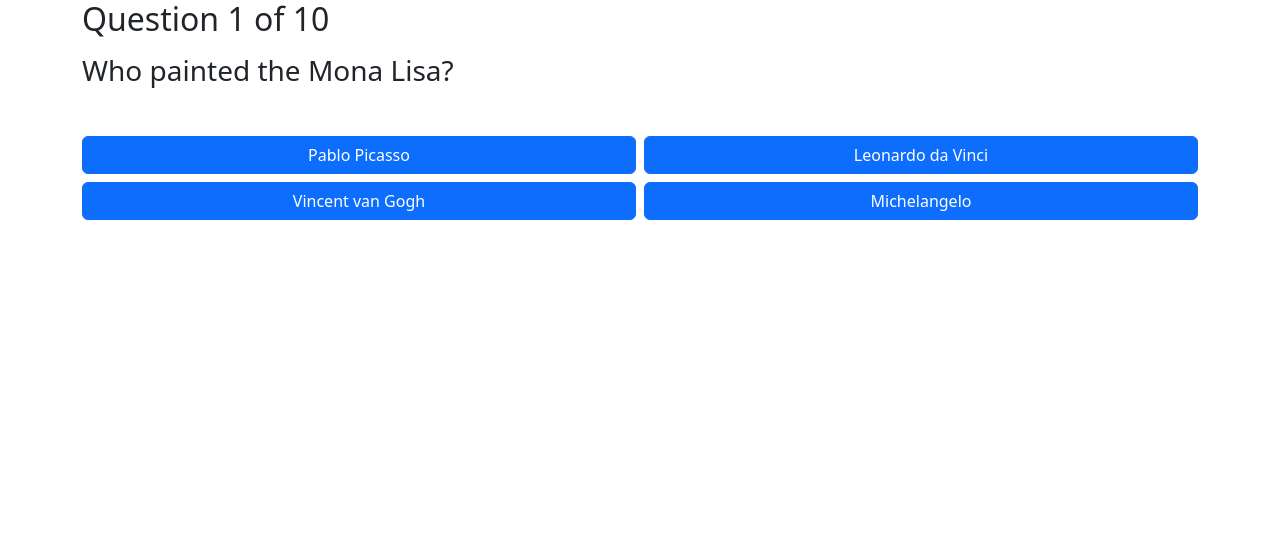
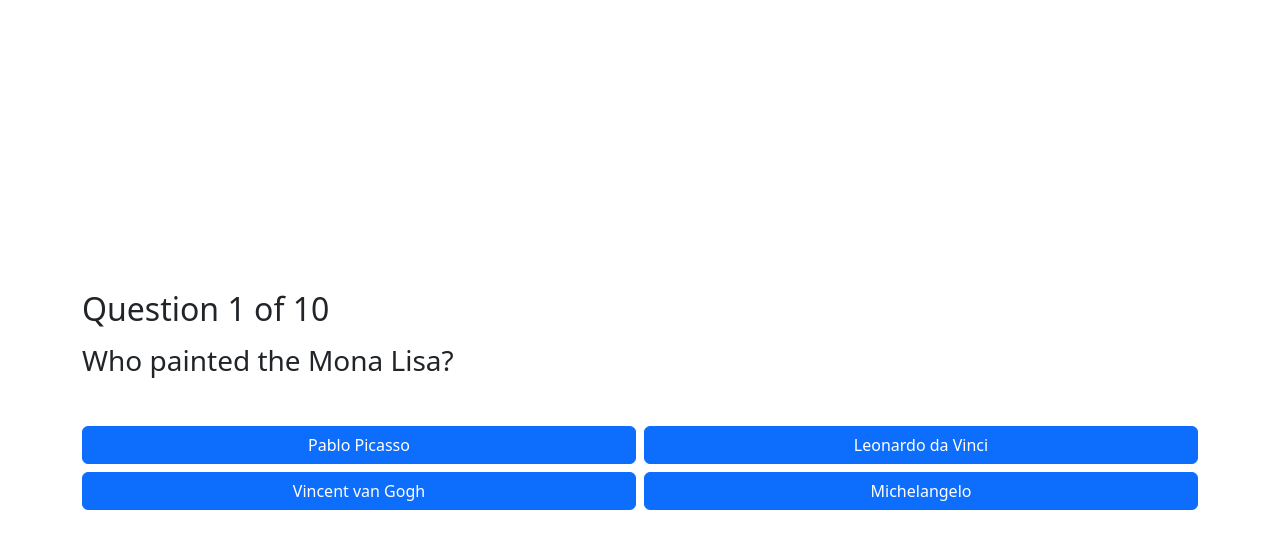
Before and after one commit to 3bugs/quiz-app, an Angular app: page / in a window 1280 px wide. Shown: the top 548 px of the page. Built offline with nearby package versions, Linux system fonts and the light colour scheme.

Commit message:
Added CSS class to align content vertically

```diff
--- a/src/app/app.component.css
+++ b/src/app/app.component.css
@@ -0,0 +1,9 @@
+.vertical-center {
+    min-height: 100%;
+    /* Fallback for browsers do NOT support vh unit */
+    min-height: 100vh;
+    /* These two lines are counted as one :-)       */
+
+    display: flex;
+    align-items: center;
+}
--- a/src/app/app.component.html
+++ b/src/app/app.component.html
@@ -1,3 +1,4 @@
+<div class="vertical-center">
   <div class="container">
     <h2>Question 1 of 10</h2>
     <h3 class="mb-5 mt-3">{{question.text}}</h3>
@@ -9,3 +10,4 @@
       </div>
     </div>
   </div>
+</div>
```
Lines whose indentation alone changed are shown as unchanged.
